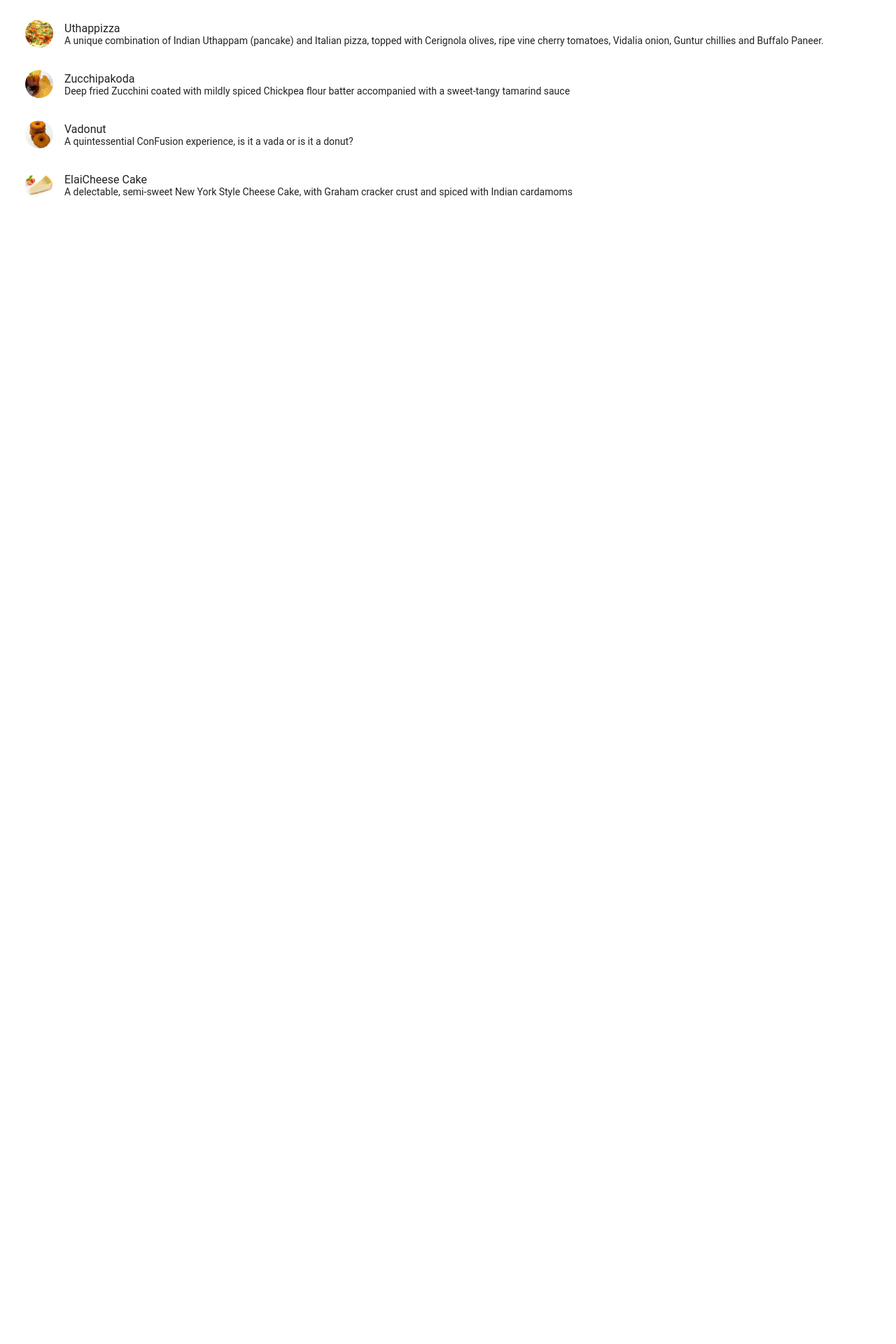
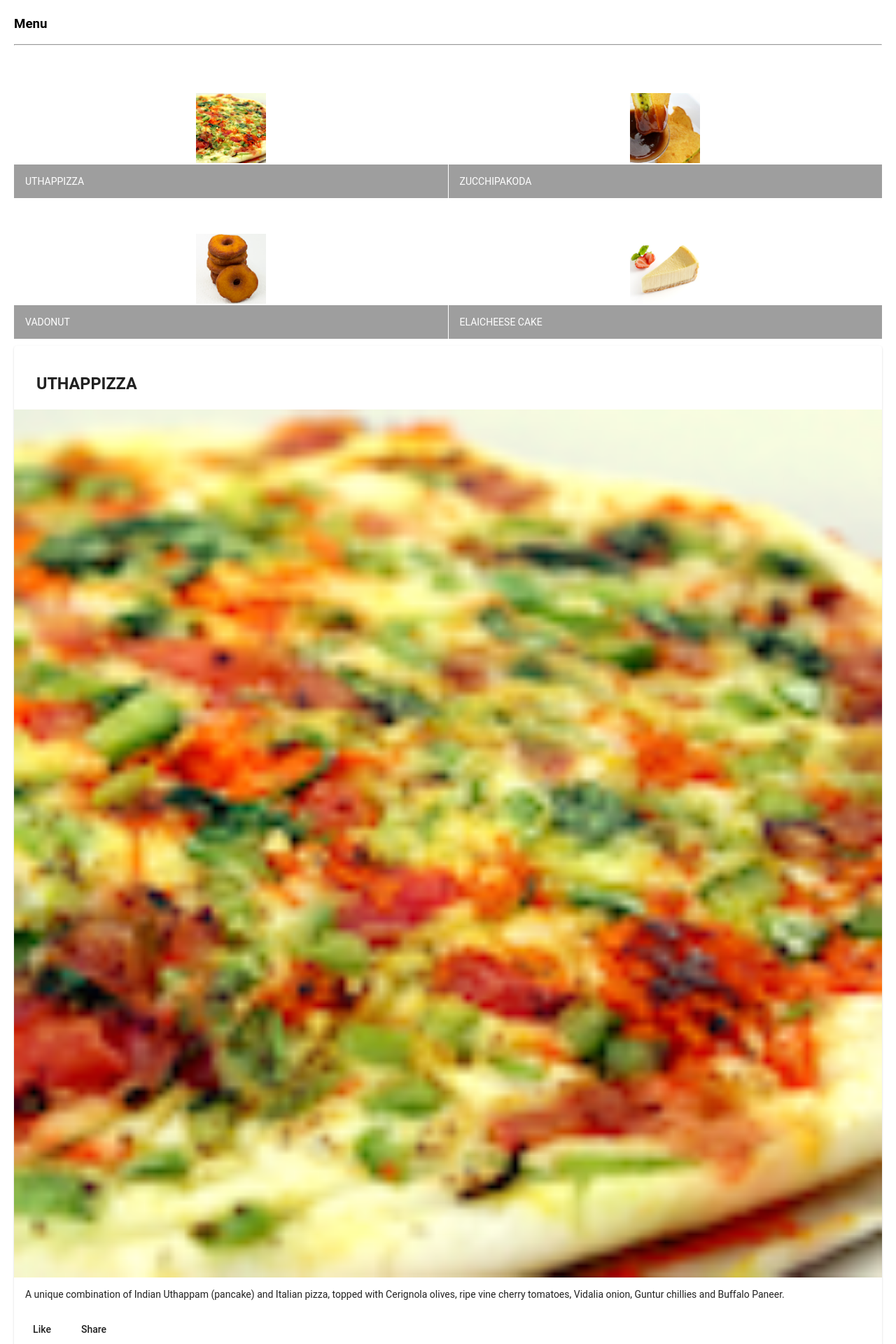
Before and after one commit to Gokulnath18/Restaurant-Angular, an Angular app: page / in a window 1280 px wide. Shown: the part 80-2000 px from the top of the page at 70% size. Before the commit the page ends 800 px from the top, so only its background shows below. Built offline with nearby package versions, Linux system fonts and the light colour scheme.

Commit message:
menu component part 2

```diff
--- a/src/app/app.module.ts
+++ b/src/app/app.module.ts
@@ -3,6 +3,9 @@
 import { BrowserAnimationsModule } from '@angular/platform-browser/animations';
 import { MatToolbarModule } from '@angular/material/toolbar';
 import { MatListModule } from '@angular/material/list';
+import { MatGridListModule } from '@angular/material/grid-list';
+import { MatCardModule } from '@angular/material/card';
+import { MatButtonModule } from '@angular/material/button';
 import { FlexLayoutModule } from '@angular/flex-layout';
 
 import { AppRoutingModule } from './app-routing.module';
@@ -22,6 +25,9 @@
     BrowserAnimationsModule,
     MatToolbarModule,
     MatListModule,
+    MatGridListModule,
+    MatCardModule,
+    MatButtonModule,
     FlexLayoutModule
   ],
   providers: [],
--- a/src/app/menu/menu.component.html
+++ b/src/app/menu/menu.component.html
@@ -1,11 +1,36 @@
 <div class='container' fxLayout='column' fxLayoutGap=10px>
-    <mat-list fxFlex>
-        <mat-list-item *ngFor = "let dish of dishes">
-            <img matListAvatar src="{{dish.image}}" alt="{{dish.name}}">
-            <h1 matLine>{{dish.name}}</h1>
-            <p matLine>
-                <span>{{dish.description}}</span>
-            </p>
-        </mat-list-item>
-    </mat-list>
+    <div fxFlex>
+        <div>
+            <h3>Menu</h3><hr>
+        </div>
+    </div>
+
+    <div fxFlex>
+        <mat-grid-list cols="2" rowHeight="200px">
+            <mat-grid-tile *ngFor = "let dish of dishes">
+                <img height="100px" matListAvatar src="{{dish.image}}" alt="{{dish.name}}">
+                <mat-grid-tile-footer>
+                    <h1 matLine>{{dish.name | uppercase}}</h1>
+                </mat-grid-tile-footer>
+            </mat-grid-tile>
+        </mat-grid-list>
+    </div>
+
+    <div fxFlex *ngIf="selectedDish">
+        <mat-card>
+            <mat-card-header>
+                <mat-card-title>
+                    <h3>{{selectedDish.name | uppercase}}</h3>
+                </mat-card-title>
+            </mat-card-header>
+            <img mat-card-image src="{{selectedDish.image}}" alt="{{selectedDish.name}}">
+            <mat-card-content>
+                <p>{{selectedDish.description}}</p>
+            </mat-card-content>
+            <mat-card-actions>
+                <button mat-button>Like</button>
+                <button mat-button>Share</button>
+            </mat-card-actions>
+        </mat-card>
+    </div>
 </div>
--- a/src/app/menu/menu.component.ts
+++ b/src/app/menu/menu.component.ts
@@ -1,15 +1,7 @@
 import { Component, OnInit } from '@angular/core';
 import { Dish } from '../shared/dish';
 
-@Component({
-  selector: 'app-menu',
-  templateUrl: './menu.component.html',
-  styleUrls: ['./menu.component.scss']
-})
-export class MenuComponent implements OnInit {
-
-
-  dishes:Dish[] = [
+const DISHES: Dish[] = [
   {
     id: '0',
     name: 'Uthappizza',
@@ -53,6 +45,18 @@
   }
 ];
 
+@Component({
+  selector: 'app-menu',
+  templateUrl: './menu.component.html',
+  styleUrls: ['./menu.component.scss']
+})
+export class MenuComponent implements OnInit {
+
+
+  dishes:Dish[] = DISHES;
+
+  selectedDish = DISHES[0];
+
   constructor() { }
 
   ngOnInit() {
```
Lines whose indentation alone changed are shown as unchanged.
